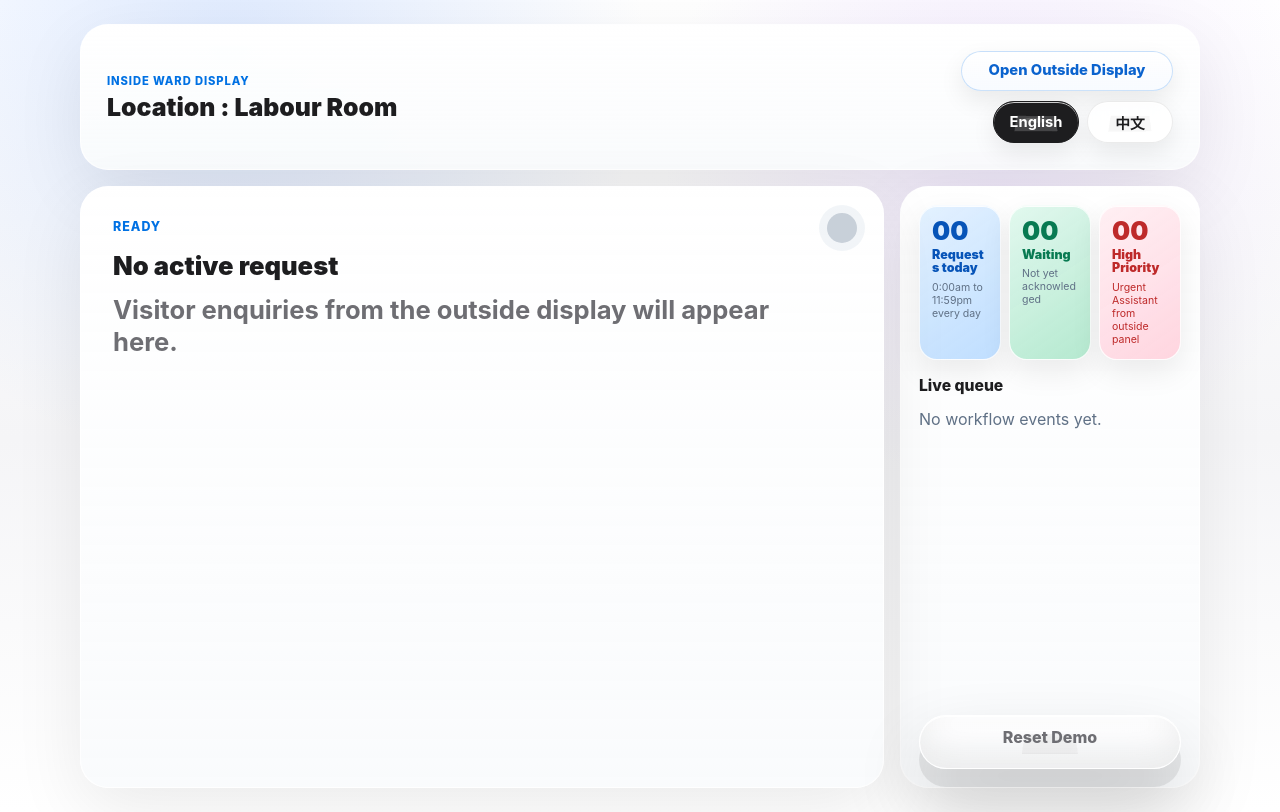
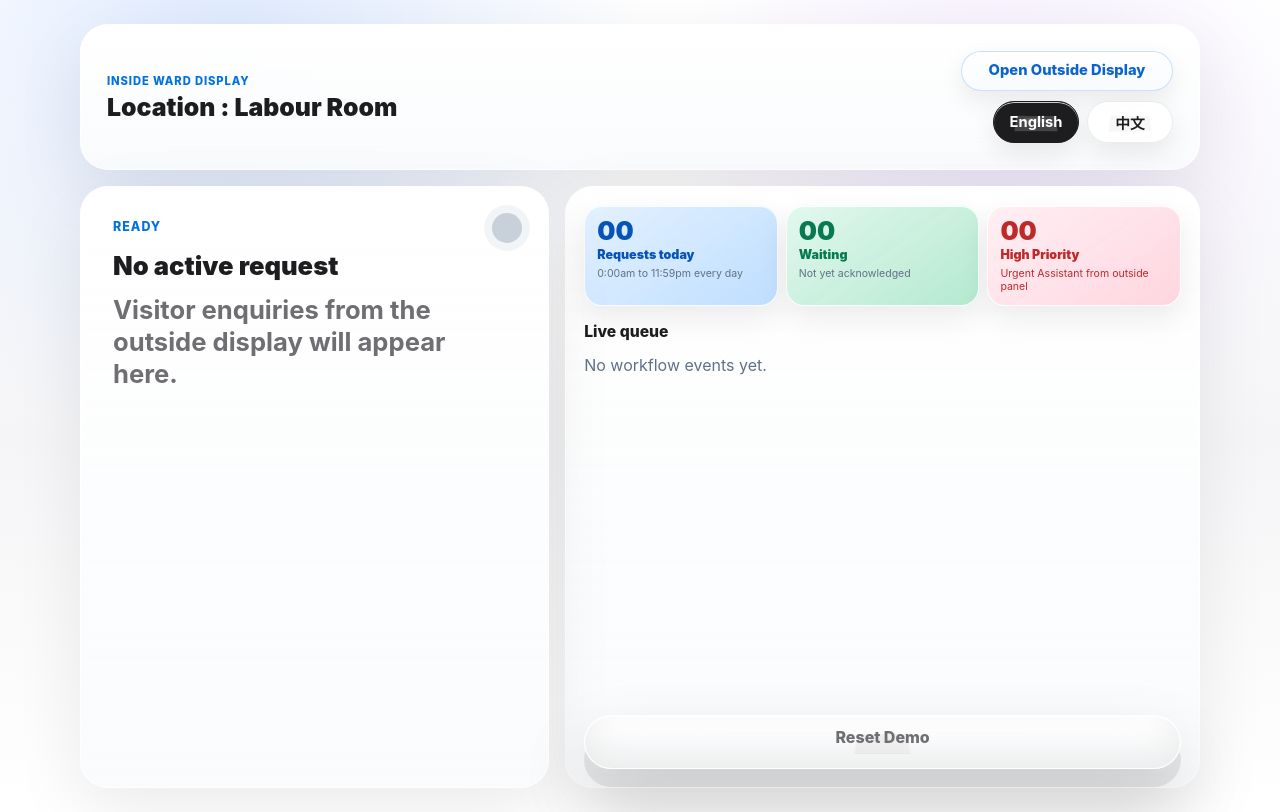
Before and after one commit to ninabun/smart-reception, a Next.js app: page /ward in a window 1280 px wide. Built offline with nearby package versions, Linux system fonts and the light colour scheme.

Commit message:
Widen ward sidebar panel

```diff
--- a/app/globals.css
+++ b/app/globals.css
@@ -1584,7 +1584,7 @@ h3 {
 
 .ward-display .ward-layout {
   gap: 16px;
-  grid-template-columns: minmax(0, 1fr) minmax(300px, 0.34fr);
+  grid-template-columns: minmax(0, 0.85fr) minmax(420px, 1.15fr);
   max-width: 1120px;
 }
 
```
